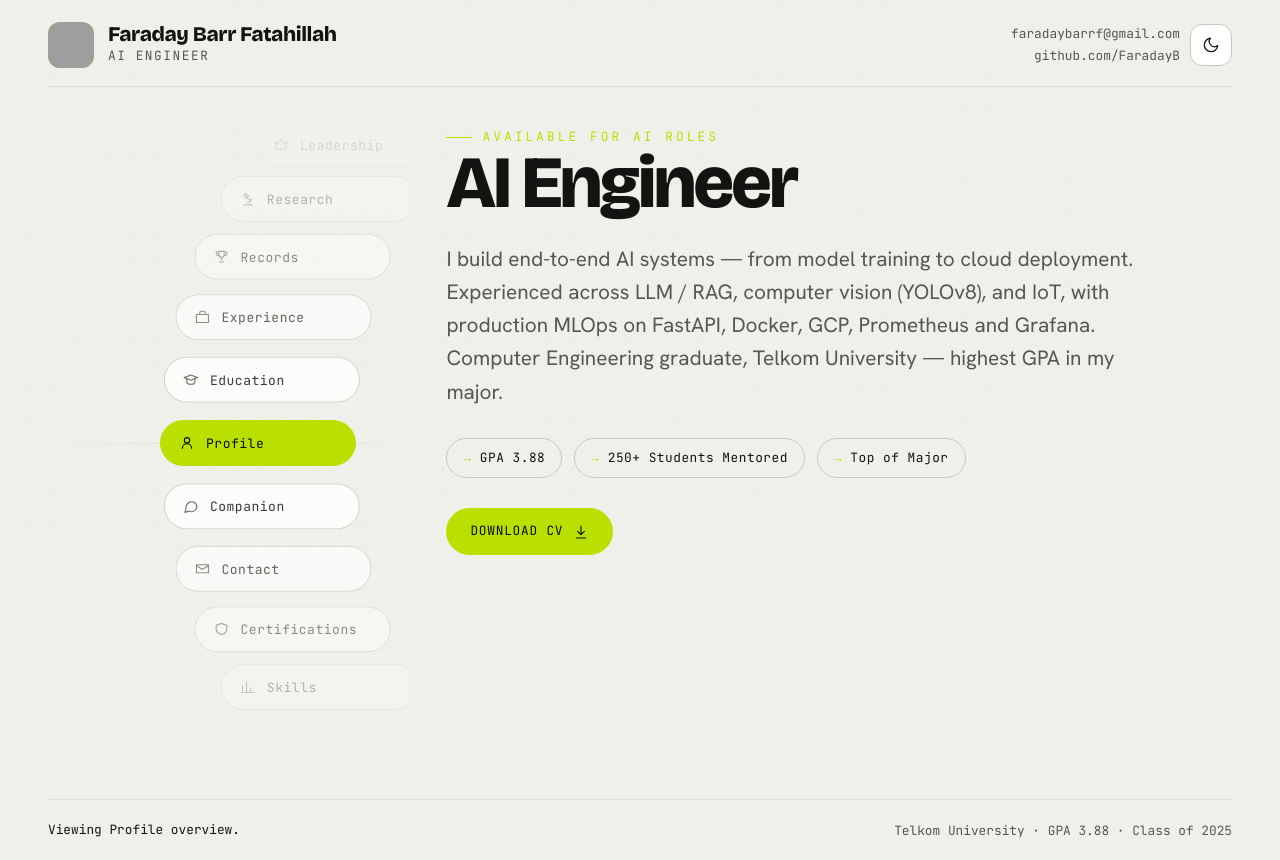
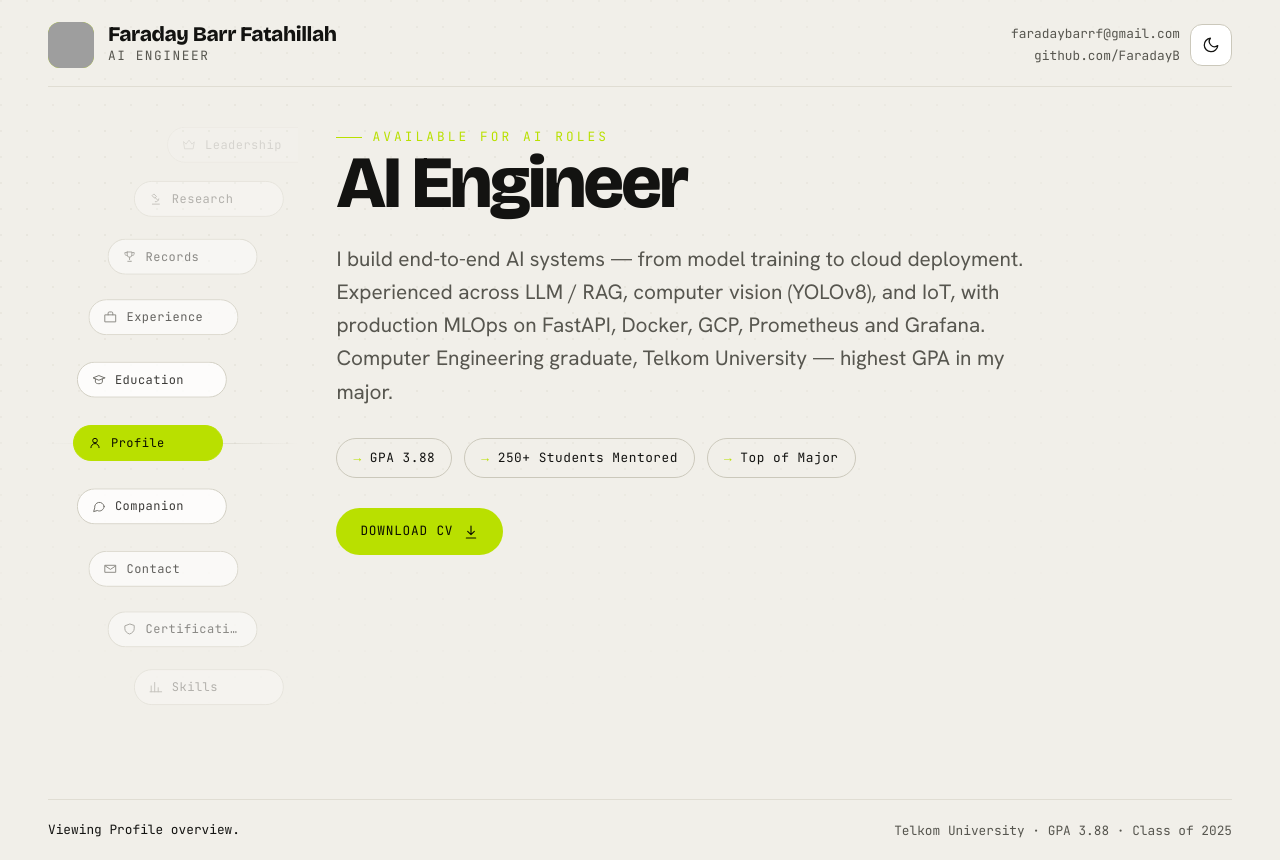
Before and after one commit to FaradayB/portofolio, a React (Vite) app: page / in a window 1280 px wide. Built offline with nearby package versions, Linux system fonts and the light colour scheme; grey boxes are pictures that could not be loaded.

Commit message:
changed arc wheel size

```diff
--- a/src/components/ArcWheelNav.tsx
+++ b/src/components/ArcWheelNav.tsx
@@ -12,8 +12,8 @@ import Icon from "./Icon";
 
 const SPACING = 7;                 // angular gap between items (degrees)
 const RADIUS = 520;                // circle radius (px)
-const PILL_W = 196;                // fixed pill size (kept in sync with CSS vars)
-const PILL_H = 46;
+const PILL_W = 150;                // fixed pill size (kept in sync with CSS vars)
+const PILL_H = 36;
 const COUNT = sections.length;
 const TOTAL = COUNT * SPACING;
 const HALF = TOTAL / 2;
@@ -215,7 +215,7 @@ export default function ArcWheelNav({ active, onSelect }: Props) {
               aria-current={s.id === active ? "page" : undefined}
               onClick={() => onSelect(s.id)}
             >
-              <span className="arc-ico"><Icon name={s.icon} size={16} /></span>
+              <span className="arc-ico"><Icon name={s.icon} size={14} /></span>
               <span className="arc-label">{s.label}</span>
             </button>
           ))}
@@ -287,7 +287,7 @@ export default function ArcWheelNav({ active, onSelect }: Props) {
               style={{ transform: `translate3d(${left}px, ${top}px, 0)`, opacity }}
               onClick={() => { if (!dragRef.current.moved) selectIndex(i); }}
             >
-              <span className="arc-ico"><Icon name={s.icon} size={16} /></span>
+              <span className="arc-ico"><Icon name={s.icon} size={14} /></span>
               <span className="arc-label">{s.label}</span>
             </button>
           );
--- a/src/styles/cv.css
+++ b/src/styles/cv.css
@@ -189,7 +189,7 @@ a { color: inherit; }
 .layout {
   flex: 1;
   display: grid;
-  grid-template-columns: minmax(300px, 360px) 1fr;
+  grid-template-columns: minmax(210px, 250px) 1fr;
   gap: clamp(16px, 3vw, 48px);
   align-items: stretch;
 }
@@ -266,8 +266,8 @@ a { color: inherit; }
   height: var(--pill-h);
   display: flex;
   align-items: center;
-  gap: 11px;
-  padding: 0 18px;
+  gap: 9px;
+  padding: 0 14px;
   border-radius: var(--radius-pill);
   border: 1px solid var(--border-strong);
   background: var(--surface);
@@ -275,7 +275,7 @@ a { color: inherit; }
   cursor: pointer;
   white-space: nowrap;
   font-family: var(--font-mono);
-  font-size: 13px;
+  font-size: 12px;
   letter-spacing: 0.04em;
   will-change: transform, opacity;
   transition: background 0.25s var(--ease), border-color 0.25s var(--ease),
```
